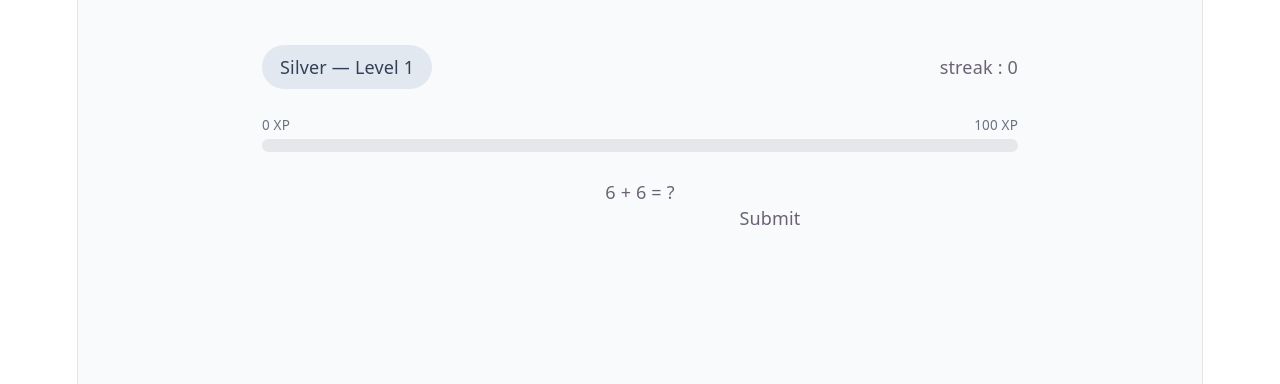
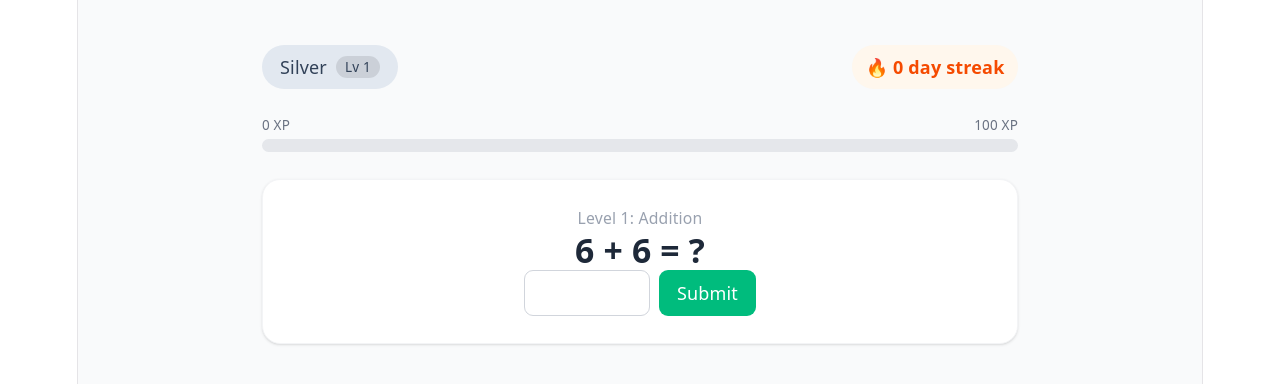
Before and after one commit to Amanshrivastab/LevelUp-Kit, a React (Vite) app: page / in a window 1280 px wide. Shown: the top 384 px of the page. Built offline with nearby package versions, Linux system fonts and the light colour scheme.

Commit message:
Complete LevelUp kit project

```diff
--- a/src/Components/StreakCounter.jsx
+++ b/src/Components/StreakCounter.jsx
@@ -1,5 +1,8 @@
-export default function StreakCounter(props) {
-    return (
-        <div> streak : {props.streak} </div>
-    );
+export default function StreakCounter({ streak }) {
+  return (
+    <div className="flex items-center gap-1 px-3 py-2 rounded-full bg-orange-50 text-orange-600 font-semibold">
+      <span aria-hidden="true">🔥</span>
+      <span>{streak} day streak</span>
+    </div>
+  );
 }
--- a/src/Components/mathGame.jsx
+++ b/src/Components/mathGame.jsx
@@ -1,43 +1,75 @@
 import { useState } from "react";
-import { LEVELS,generateQuestion } from "../data/Questions";
+import { LEVELS, generateQuestion } from "../data/Questions";
 
-export default function MathGame(props){
-
-
-
-    const[userAnswer , setUserAnswer] = useState("");
+export default function MathGame(props) {
+  const [userAnswer, setUserAnswer] = useState("");
   const [selectedLevel, setSelectedLevel] = useState(LEVELS[0]);
-    const [question, setQuestion] = useState(() => generateQuestion(LEVELS[0].operation));
+  const [question, setQuestion] = useState(() =>
+    generateQuestion(LEVELS[0].operation)
+  );
   const [questionAnswered, setQuestionAnswered] = useState(0);
   const [correctAnswers, setCorrectAnswers] = useState(0);
-    if(questionAnswered >= 2){
-        return(
-            <div>
-                <p>Level Complete</p>
-                <p>Correct Answers: {correctAnswers}</p>
-                <button onClick={handleTryAgain}>Try Again</button>
-      <button onClick={handleNextLevel}>Next Level</button>
+
+  if (questionAnswered >= 5) {
+    return (
+      <div className="bg-white rounded-2xl p-6 shadow-sm border border-gray-100 text-center">
+        <p className="text-xl font-semibold text-gray-800 mb-1">Level Complete</p>
+        <p className="text-gray-500 mb-4">Correct Answers: {correctAnswers}/5</p>
+        <div className="flex gap-2 justify-center">
+          <button
+            onClick={handleTryAgain}
+            className="px-4 py-2 rounded-lg border border-gray-300 text-gray-600 hover:bg-gray-50 transition"
+          >
+            Try Again
+          </button>
+          <button
+            onClick={handleNextLevel}
+            className="px-4 py-2 rounded-lg bg-emerald-500 text-white hover:bg-emerald-600 transition"
+          >
+            Next Level
+          </button>
         </div>
-        )
+      </div>
+    );
   }
-    return(
 
-        <div>
+  return (
+    <div className="bg-white rounded-2xl p-6 shadow-sm border border-gray-100">
+      <p className="text-sm text-gray-400 text-center mb-2">
+        Level {selectedLevel.id}: {selectedLevel.label}
+      </p>
 
-            <p>{question.a} {selectedLevel.operation} {question.b} = ?</p>
-            <input value={userAnswer}
+      <p className="text-3xl font-semibold text-center mb-4 text-gray-800">
+        {question.a} {selectedLevel.operation} {question.b} = ?
+      </p>
+
+      <div className="flex gap-2 justify-center">
+        <input
+          type="number"
+          value={userAnswer}
           onChange={(e) => setUserAnswer(e.target.value)}
+          onKeyDown={(e) => {
+            if (e.key === "Enter") {
+              checkAnswer();
+                 }
+             }}
+          className="border border-gray-300 rounded-lg px-3 py-2 w-28 text-center focus:outline-none focus:ring-2 focus:ring-emerald-400"
         />
-            <button onClick={checkAnswer}>Submit</button>
+        <button
+          onClick={checkAnswer}
+          className="bg-emerald-500 text-white px-4 py-2 rounded-lg hover:bg-emerald-600 transition"
+        >
+          Submit
+        </button>
+      </div>
+    </div>
+  );
 
-        </div>
-    )
-
-    function checkAnswer(){
-        if(Number(userAnswer) === question.answer){
+  function checkAnswer() {
+    if (Number(userAnswer) === question.answer) {
       props.onCorrectAnswer(10);
       setCorrectAnswers((prev) => prev + 1);
-        }else{
+    } else {
       console.log("wrong answer");
     }
     setQuestionAnswered((prev) => prev + 1);
@@ -45,18 +77,17 @@ export default function MathGame(props){
     setUserAnswer("");
   }
 
+  function handleNextLevel() {
+    const currentIndex = LEVELS.findIndex((level) => level.id === selectedLevel.id);
+    const nextIndex = (currentIndex + 1) % LEVELS.length;
+    const nextLevel = LEVELS[nextIndex];
 
-    function handleNextLevel(){
-       const currentIndex = LEVELS.findIndex((level) => level.id === selectedLevel.id);
-       const nextLevel = LEVELS[currentIndex+1];
-
-       if(nextLevel){
     setSelectedLevel(nextLevel);
     setQuestion(generateQuestion(nextLevel.operation));
-       }
     setQuestionAnswered(0);
     setCorrectAnswers(0);
   }
+
   function handleTryAgain() {
     setQuestion(generateQuestion(selectedLevel.operation));
     setQuestionAnswered(0);
--- a/src/Components/profileBadge.jsx
+++ b/src/Components/profileBadge.jsx
@@ -7,8 +7,11 @@ export default function ProfileBadge(props) {
   };
 
   return (
-    <div className={`px-4 py-2 rounded-full inline-block ${tierColors[props.tier]}`}>
-      {props.tier} — Level {props.level}
+    <div className={`px-4 py-2 rounded-full inline-flex items-center gap-2 font-medium ${tierColors[props.tier]}`}>
+      <span>{props.tier}</span>
+      <span className="text-xs bg-black/10 px-2 py-0.5 rounded-full">
+        Lv {props.level}
+      </span>
     </div>
   );
 }
--- a/src/Utils/XPUtils.js
+++ b/src/Utils/XPUtils.js
@@ -3,8 +3,8 @@ export function getLevelFromXP(XP) {
 }
 
  export function getTierFromLevel(level) {
-  if (level >= 16) return "Diamond";
-  if (level >= 11) return "Platinum";
-  if (level >= 6) return "Gold";
+  if (level >= 12) return "Diamond";
+  if (level >= 8) return "Platinum";
+  if (level >= 4) return "Gold";
   return "Silver";
 }
```
Lines whose indentation alone changed are shown as unchanged.
